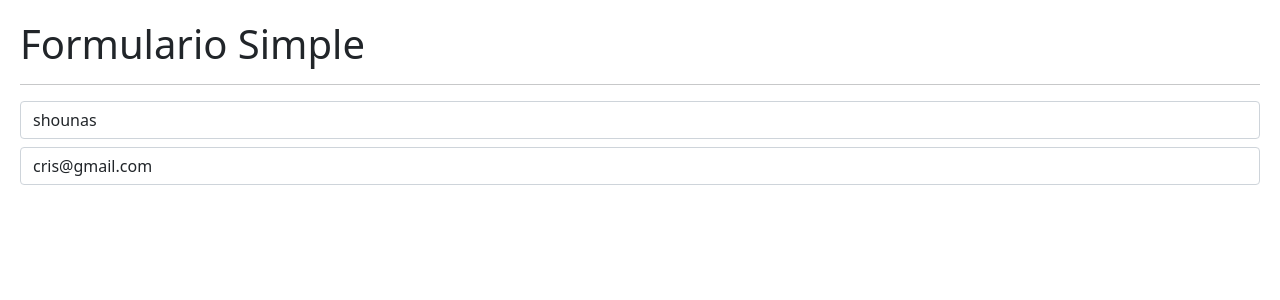
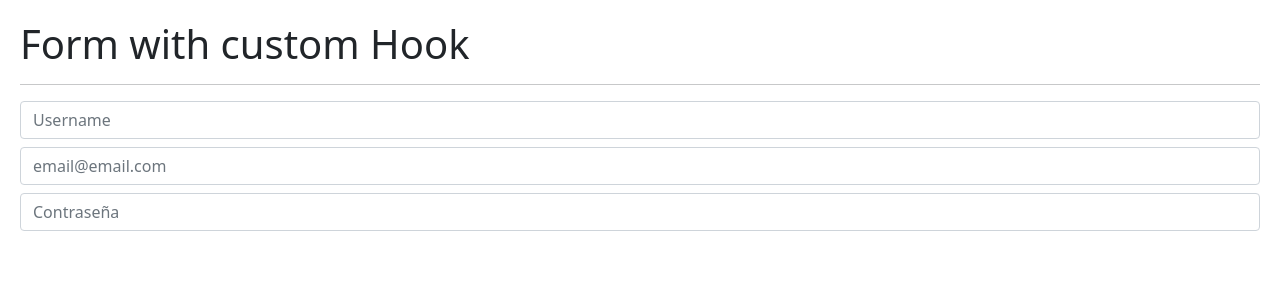
Before and after one commit to shounas99/hooks-app, a React (Vite) app: page / in a window 1280 px wide. Shown: the top 300 px of the page. Built offline with nearby package versions, Linux system fonts and the light colour scheme.

Commit message:
feat: add custom hook in form

```diff
--- /dev/null
+++ b/src/02-useEffect/FormWithCustomHook.jsx
@@ -0,0 +1,54 @@
+// import { useEffect, useState } from "react"
+
+import { Message } from "./Message"
+import { useForm } from "../hooks/useForm"
+
+export const FormWithCustomHook = () => {
+
+    const { formState, onInputChange, username, email, password } = useForm(
+    {
+        username: '',
+        email: '',
+        password: ''
+    })
+
+    // const { username, email, password } = formState
+
+    return (
+        <>
+            <h1>Form with custom Hook</h1>
+            <hr />
+
+            <input
+                type="text"
+                className="form-control"
+                placeholder="Username"
+                name="username"
+                value={ username }
+                onChange={ onInputChange }
+            />
+
+            <input
+                type="email"
+                className="form-control mt-2"
+                placeholder="email@email.com"
+                name="email"
+                value={ email }
+                onChange={ onInputChange }
+            />
+
+            <input
+                type="password"
+                className="form-control mt-2"
+                placeholder="Contraseña"
+                name="password"
+                value={ password }
+                onChange={ onInputChange }
+            />
+
+            {
+                (username === 'shounas2') && <Message />
+            }
+        </>
+    )
+}
--- /dev/null
+++ b/src/hooks/useForm.js
@@ -0,0 +1,21 @@
+import { useState } from "react"
+
+export const useForm = ( initialForm = {  }) => {
+
+    const [formState, setFormState] = useState( initialForm )
+
+    const onInputChange = ({ target }) => {
+        const { name, value } = target
+        setFormState({
+            ...formState,
+            [ name ]: value,
+        })
+    }
+
+
+    return {
+        ...formState,
+        formState,
+        onInputChange
+    }
+}
--- a/src/main.jsx
+++ b/src/main.jsx
@@ -5,11 +5,12 @@
 import { CounterApp } from './01-useState/CounterApp'
 import { CounterWithCustomHook } from './01-useState/CounterWithCustomHook'
 import { SimpleForm } from './02-useEffect/SimpleForm'
+import { FormWithCustomHook } from './02-useEffect/FormWithCustomHook'
 
 import './index.css'
 
 createRoot(document.getElementById('root')).render(
   // <StrictMode>
-    <SimpleForm />
+    <FormWithCustomHook />
   // </StrictMode>
 )
```
